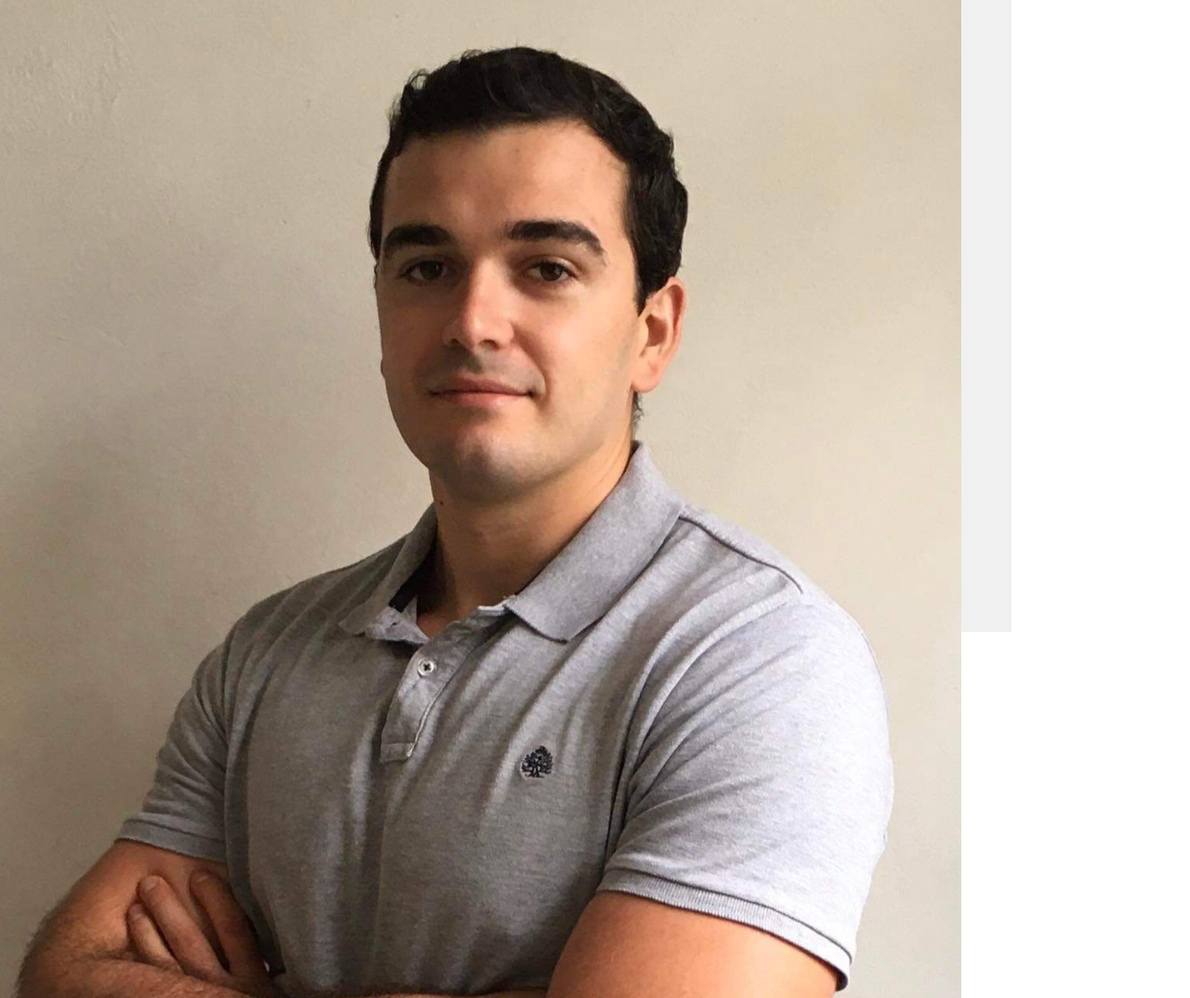
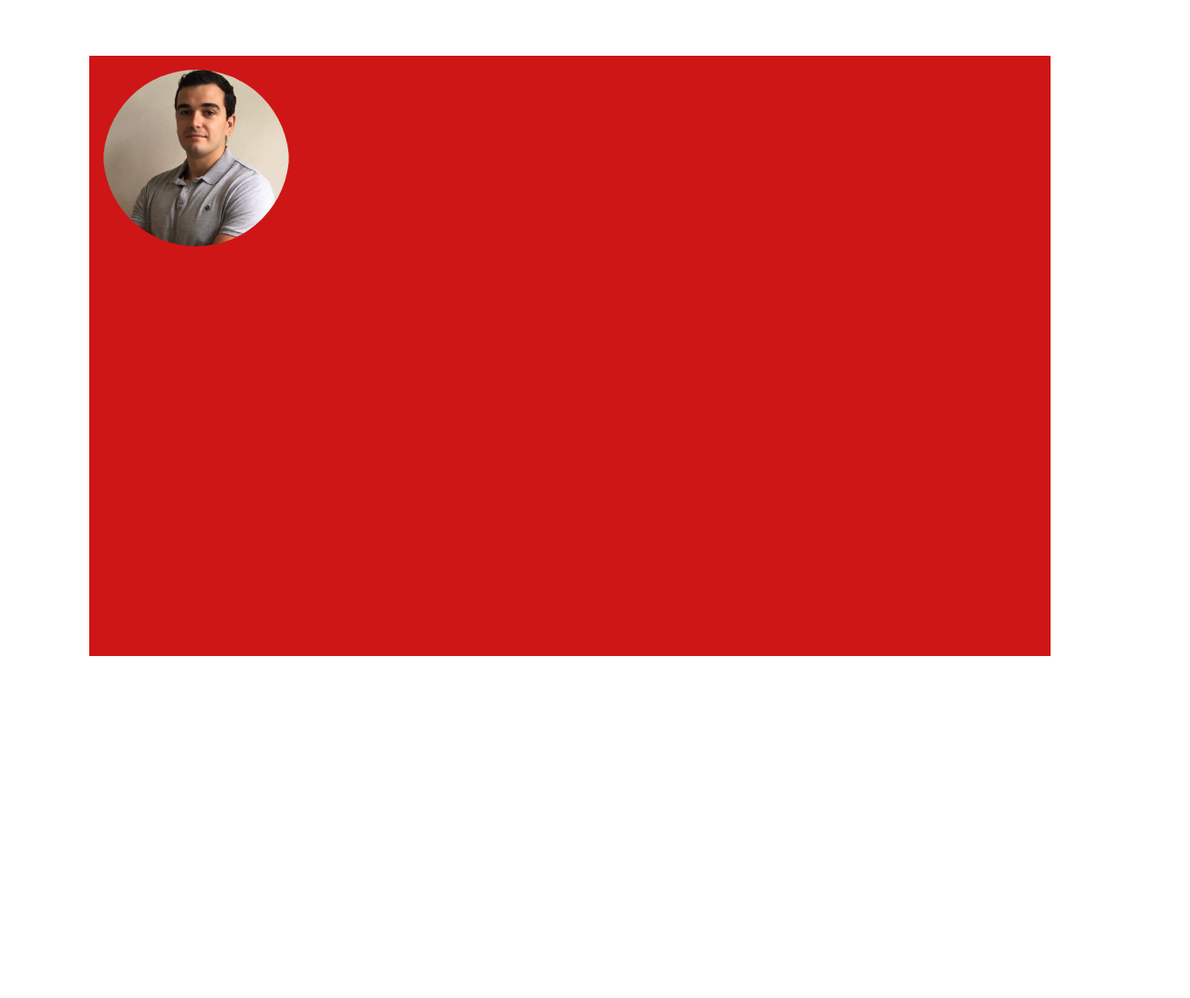
Before and after one commit to LUISRGUEZSOSA/Developer-Portfolio, a plain HTML site: page (root)/Index.html in a window 1280 px wide. Shown: the top 1074 px of the page at 93% size. After the commit the page ends 800 px from the top, so only its background shows below. Drawn offline with Linux system fonts and the light colour scheme.

Commit message:
GENERAL: 1.STYLING

```diff
--- a/(root)/styles.css
+++ b/(root)/styles.css
@@ -4,21 +4,48 @@
     box-sizing: border-box;
 }
 
+body,html {
+    height: 100%;
+    width: 100%;
+}
+body {
+    position: relative;
+}
+
+
 #maincontainer {
     height: 85vh;
     width: 85vw;
-    position: relative;
-    background-color: #f0f0f0; /* Añadido para verificar el cambio de fondo */
+    position: absolute;
+    top: 50%;
+    left: 50%;
+    transform: translate(-50%, -50%);
+    background-color: #ffffff;
 }
 
 .main-topbar {
     height: 95%;
     width: 95%;
     position: absolute;
-    background-color: #e0e0e0; /* Añadido para verificar el cambio de fondo */
+    background-color: #cf1616;
+}
+
+.main.photo {
+    width: 200px;
+    height: 200px;
+    position: relative;
+    overflow: hidden;
+    border-radius: 50%;
+    margin-top: 15px;
+    margin-left: 15px;
 }
 
 .main.photo img {
+    position: absolute;
     width: 100%;
-    height: auto;
+    height: 100%;
+    object-fit: cover;
+    border-radius: 50%;
+    object-position: center top;
+    top: -10px;
 }
```
